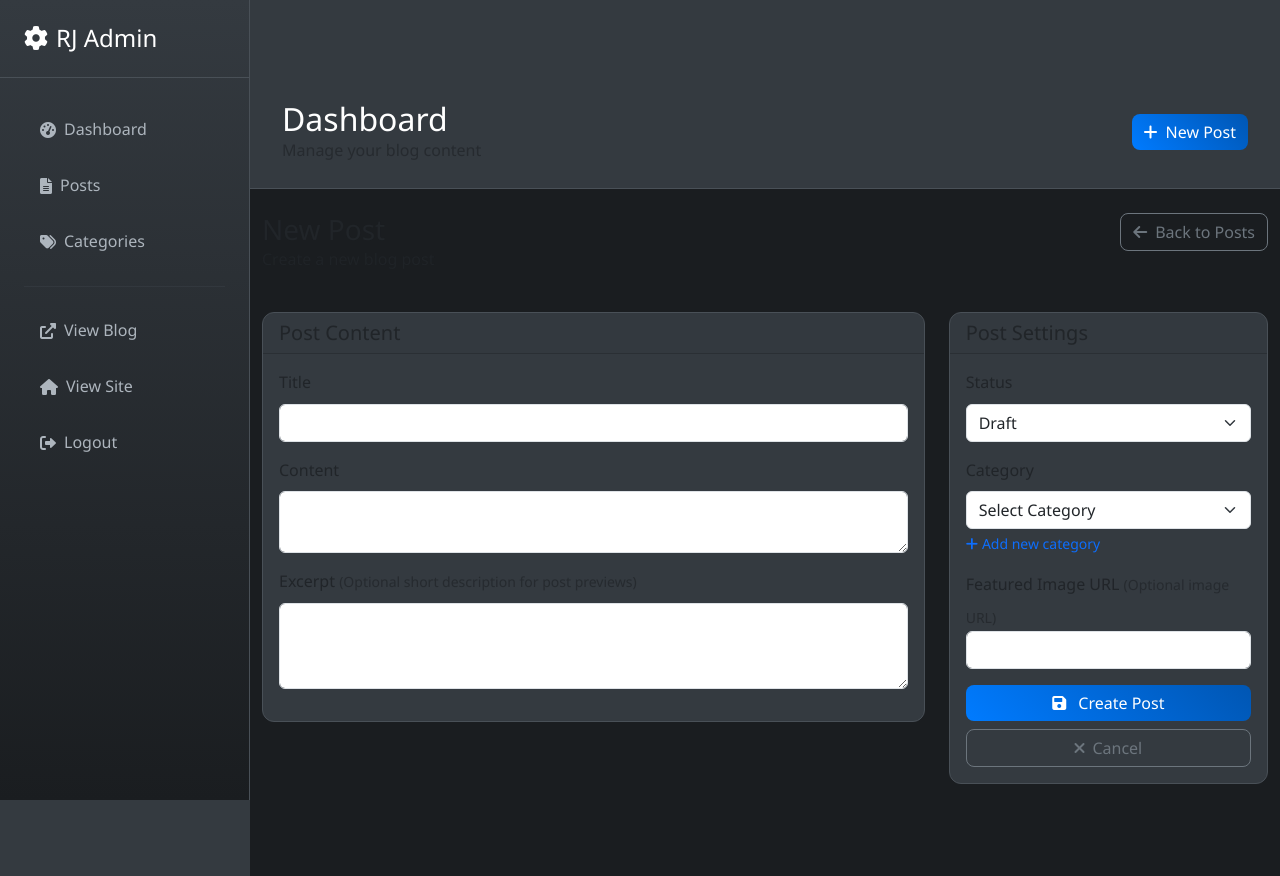
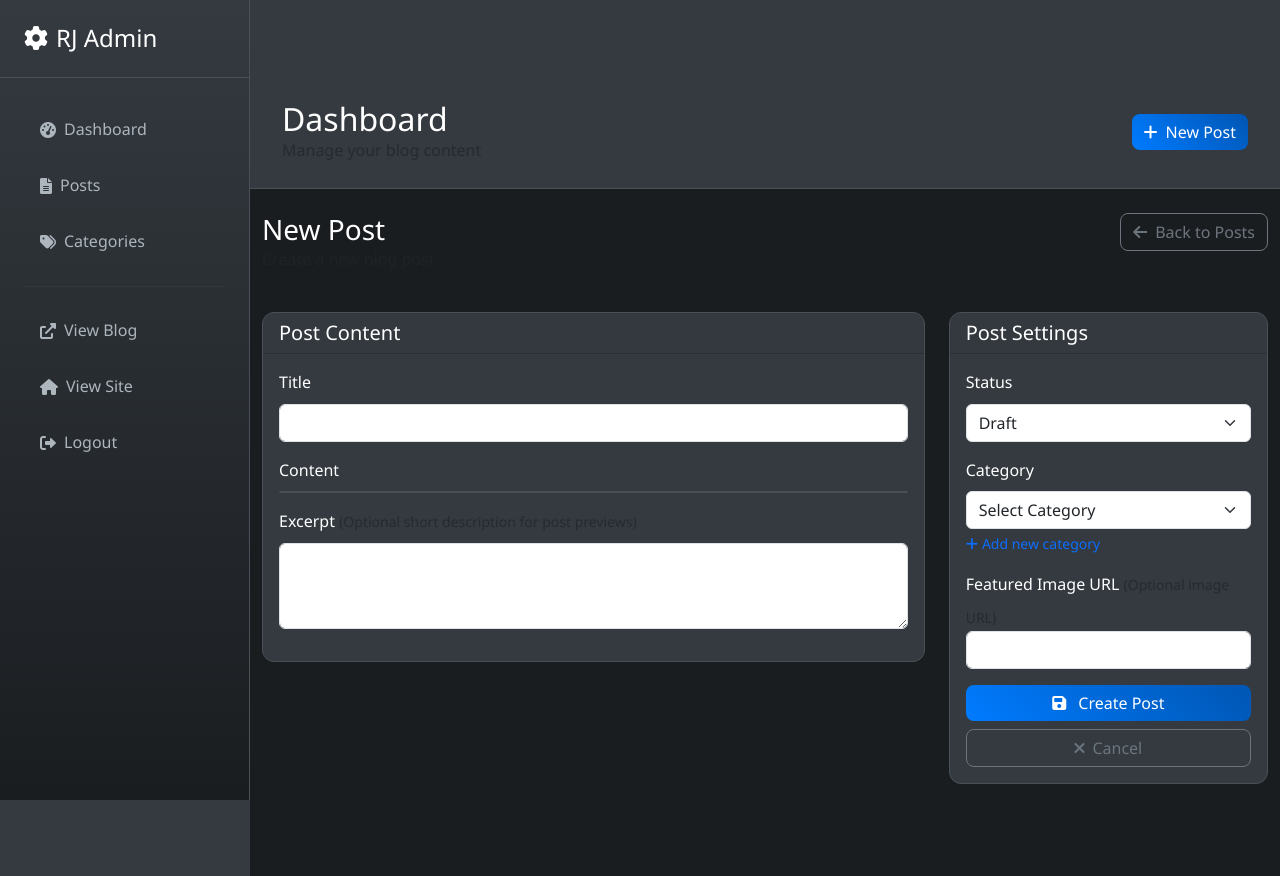
Before and after one commit to cephy88/raecephjudeportfolio, a Flask app: page /admin/posts/new in a window 1280 px wide. Run offline with Flask 3, Linux system fonts and the light colour scheme; a user stored in the database is signed in; data comes from the database, SQL or seed files in the repository; some libraries are stand-ins or nearby versions.

Commit message:
Updated forms

```diff
--- a/templates/admin/base.html
+++ b/templates/admin/base.html
@@ -1,3 +1,5 @@
+<!-- 1. UPDATE templates/admin/base.html -->
+<!-- Replace the old CKEditor script with this: -->
 <!DOCTYPE html>
 <html lang="en">
 <head>
@@ -6,7 +8,8 @@
     <title>{% block title %}Admin - RJ Portfolio{% endblock %}</title>
     <link href="https://cdn.jsdelivr.net/npm/bootstrap@5.3.0/dist/css/bootstrap.min.css" rel="stylesheet">
     <link href="https://cdnjs.cloudflare.com/ajax/libs/font-awesome/6.0.0/css/all.min.css" rel="stylesheet">
-    <script src="https://cdn.ckeditor.com/4.25.1-lts/standard/ckeditor.js"></script>
+    <!-- CKEditor 5 -->
+    <script src="https://cdn.ckeditor.com/ckeditor5/40.0.0/classic/ckeditor.js"></script>
     <link href="{{ url_for('static', filename='css/style.css') }}" rel="stylesheet">
 </head>
 <body class="admin-layout">
--- a/templates/admin/post_form.html
+++ b/templates/admin/post_form.html
@@ -1,3 +1,4 @@
+<!-- 2. UPDATE templates/admin/post_form.html -->
 <!-- templates/admin/post_form.html -->
 {% extends "admin/base.html" %}
 
@@ -6,7 +7,7 @@
 {% block content %}
 <div class="row mb-4">
     <div class="col">
-        <h1 class="h3 mb-0">{{ title }}</h1>
+        <h1 class="h3 mb-0 text-white">{{ title }}</h1>
         <p class="text-muted">
             {% if post %}
             Edit your blog post
@@ -22,19 +23,19 @@
     </div>
 </div>
 
-<form method="POST" novalidate>
+<form method="POST" novalidate id="post-form">
     {{ form.hidden_tag() }}
 
     <div class="row">
         <div class="col-lg-8">
             <div class="card">
                 <div class="card-header">
-                    <h5 class="mb-0">Post Content</h5>
+                    <h5 class="mb-0 text-white">Post Content</h5>
                 </div>
                 <div class="card-body">
                     <!-- Title -->
                     <div class="mb-3">
-                        {{ form.title.label(class="form-label") }}
+                        {{ form.title.label(class="form-label text-white") }}
                         {{ form.title(class="form-control" + (" is-invalid" if form.title.errors else "")) }}
                         {% if form.title.errors %}
                         <div class="invalid-feedback">
@@ -45,8 +46,12 @@
 
                     <!-- Content -->
                     <div class="mb-3">
-                        {{ form.content.label(class="form-label") }}
-                        {{ form.content(class="form-control" + (" is-invalid" if form.content.errors else "")) }}
+                        {{ form.content.label(class="form-label text-white") }}
+                        <div id="editor-container">
+                            <div id="editor"></div>
+                        </div>
+                        <!-- Hidden textarea for form submission -->
+                        {{ form.content(style="display: none;", id="content") }}
                         {% if form.content.errors %}
                         <div class="invalid-feedback">
                             {% for error in form.content.errors %}{{ error }}{% endfor %}
@@ -56,7 +61,7 @@
 
                     <!-- Excerpt -->
                     <div class="mb-3">
-                        {{ form.excerpt.label(class="form-label") }}
+                        {{ form.excerpt.label(class="form-label text-white") }}
                         <small class="text-muted">(Optional short description for post previews)</small>
                         {{ form.excerpt(class="form-control", rows="3") }}
                         {% if form.excerpt.errors %}
@@ -72,21 +77,21 @@
         <div class="col-lg-4">
             <div class="card">
                 <div class="card-header">
-                    <h5 class="mb-0">Post Settings</h5>
+                    <h5 class="mb-0 text-white">Post Settings</h5>
                 </div>
                 <div class="card-body">
                     <!-- Status -->
                     <div class="mb-3">
-                        {{ form.status.label(class="form-label") }}
+                        {{ form.status.label(class="form-label text-white") }}
                         {{ form.status(class="form-select") }}
                     </div>
 
                     <!-- Category -->
                     <div class="mb-3">
-                        {{ form.category_id.label(class="form-label") }}
+                        {{ form.category_id.label(class="form-label text-white") }}
                         {{ form.category_id(class="form-select") }}
                         <div class="form-text">
-                            <a href="{{ url_for('admin_category_new') }}" class="text-decoration-none">
+                            <a href="{{ url_for('admin_category_new') }}" class="text-decoration-none text-primary">
                                 <i class="fas fa-plus me-1"></i>Add new category
                             </a>
                         </div>
@@ -94,7 +99,7 @@
 
                     <!-- Featured Image -->
                     <div class="mb-3">
-                        {{ form.featured_image.label(class="form-label") }}
+                        {{ form.featured_image.label(class="form-label text-white") }}
                         <small class="text-muted">(Optional image URL)</small>
                         {{ form.featured_image(class="form-control") }}
                     </div>
@@ -133,28 +138,117 @@
 {% endblock %}
 
 {% block scripts %}
+<style>
+/* CKEditor 5 custom styling for dark theme */
+.ck-editor__editable {
+    min-height: 400px;
+    background-color: #fff;
+    color: #333;
+    border-radius: 0.375rem;
+}
+
+.ck-toolbar {
+    border-radius: 0.375rem 0.375rem 0 0;
+}
+
+#editor-container {
+    border-radius: 0.375rem;
+    overflow: hidden;
+    border: 1px solid #495057;
+}
+</style>
+
 <script>
-    // Initialize CKEditor
-    CKEDITOR.replace('content', {
-        height: 400,
-        toolbar: [
-            { name: 'basicstyles', items: ['Bold', 'Italic', 'Underline', 'Strike'] },
-            { name: 'paragraph', items: ['NumberedList', 'BulletedList', '-', 'Outdent', 'Indent', '-', 'Blockquote'] },
-            { name: 'links', items: ['Link', 'Unlink'] },
-            { name: 'insert', items: ['Image', 'Table', 'HorizontalRule'] },
-            '/',
-            { name: 'styles', items: ['Styles', 'Format', 'Font', 'FontSize'] },
-            { name: 'colors', items: ['TextColor', 'BGColor'] },
-            { name: 'tools', items: ['Maximize', 'ShowBlocks'] },
-            { name: 'document', items: ['Source'] }
-        ],
-        removeButtons: 'Save,NewPage,Preview,Print,Templates,Cut,Copy,Paste,PasteText,PasteFromWord,Undo,Redo,Find,Replace,SelectAll,Scayt,Form,Checkbox,Radio,TextField,Textarea,Select,Button,ImageButton,HiddenField,CopyFormatting,RemoveFormat,CreateDiv,Language,BidiRtl,BidiLtr,Flash,Smiley,SpecialChar,PageBreak,Iframe,About'
+let editorInstance;
+
+// Initialize CKEditor 5
+ClassicEditor
+    .create(document.querySelector('#editor'), {
+        toolbar: {
+            items: [
+                'heading',
+                '|',
+                'bold',
+                'italic',
+                'underline',
+                '|',
+                'link',
+                'bulletedList',
+                'numberedList',
+                '|',
+                'outdent',
+                'indent',
+                '|',
+                'blockQuote',
+                'insertTable',
+                '|',
+                'imageUpload',
+                '|',
+                'undo',
+                'redo',
+                '|',
+                'sourceEditing'
+            ]
+        },
+        heading: {
+            options: [
+                { model: 'paragraph', title: 'Paragraph', class: 'ck-heading_paragraph' },
+                { model: 'heading1', view: 'h1', title: 'Heading 1', class: 'ck-heading_heading1' },
+                { model: 'heading2', view: 'h2', title: 'Heading 2', class: 'ck-heading_heading2' },
+                { model: 'heading3', view: 'h3', title: 'Heading 3', class: 'ck-heading_heading3' }
+            ]
+        },
+        image: {
+            toolbar: [
+                'imageStyle:inline',
+                'imageStyle:block',
+                'imageStyle:side',
+                '|',
+                'toggleImageCaption',
+                'imageTextAlternative'
+            ]
+        },
+        table: {
+            contentToolbar: [
+                'tableColumn',
+                'tableRow',
+                'mergeTableCells'
+            ]
+        }
+    })
+    .then(editor => {
+        editorInstance = editor;
+
+        // Set initial content if editing existing post
+        const hiddenTextarea = document.querySelector('#content');
+        if (hiddenTextarea.value) {
+            editor.setData(hiddenTextarea.value);
+        }
+
+        // Update hidden textarea when editor content changes
+        editor.model.document.on('change:data', () => {
+            hiddenTextarea.value = editor.getData();
+        });
+
+        console.log('CKEditor 5 initialized successfully');
+    })
+    .catch(error => {
+        console.error('Error initializing CKEditor 5:', error);
     });
 
-    // Auto-generate slug from title
-    document.getElementById('title').addEventListener('input', function() {
-        // This is just for display - actual slug generation happens in backend
-        console.log('Title changed:', this.value);
-    });
+// Handle form submission
+document.querySelector('#post-form').addEventListener('submit', function(e) {
+    if (editorInstance) {
+        // Update the hidden textarea with editor content
+        document.querySelector('#content').value = editorInstance.getData();
+    }
+});
+
+// Handle page unload
+window.addEventListener('beforeunload', function() {
+    if (editorInstance) {
+        editorInstance.destroy();
+    }
+});
 </script>
 {% endblock %}
```
